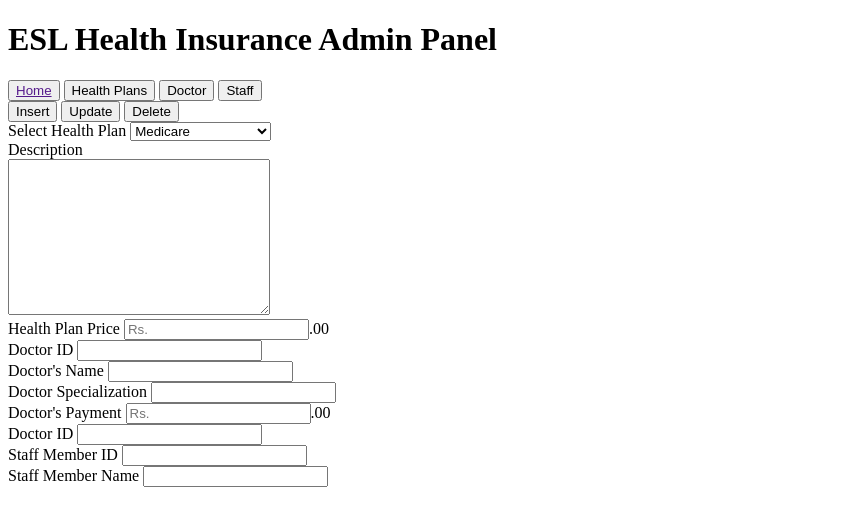
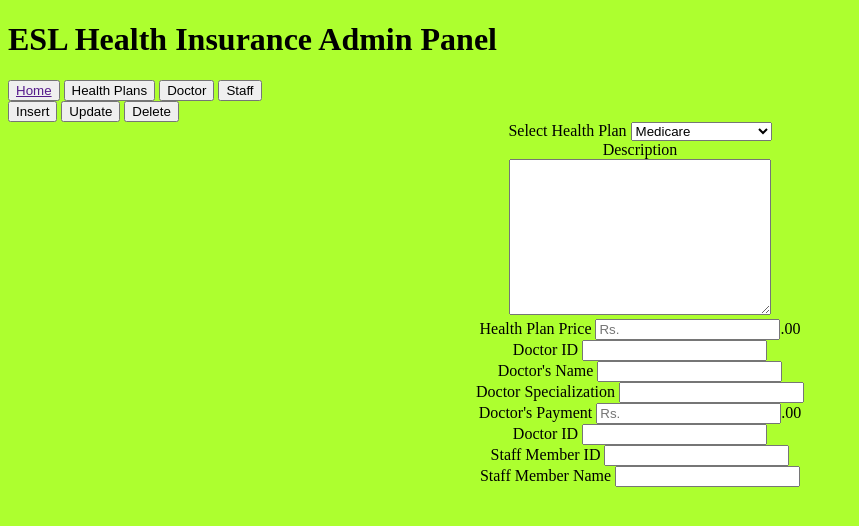
Before and after one commit to ThulinaWickramasinghe/ESL-Health-Insurance-Management-System_, a PHP site: page /adminPanel.html in a window 1280 px wide. Shown: the top 526 px of the page, without its empty margins (0-859 px from the left). Run offline with PHP 8.4, Linux system fonts and the light colour scheme.

Commit message:
Update adminStyles.css

```diff
--- a/styles/adminStyles.css
+++ b/styles/adminStyles.css
@@ -1,7 +1,22 @@
-#navigation{}
+#navigation{
+    text-align: left;
+}
 #editContent{}
-#editButtons{}
+#editButtons{
+    text-align: justify;
+}
 .detailsToEdit{}
-#healthPlan{}
-#doctor{}
-#staff{}
+#healthPlan{
+    text-align:center;
+}
+#doctor{
+    text-align:center;
+}
+#staff{
+    text-align:center;
+}
+
+body{
+    background-color:greenyellow;
+
+}
```
